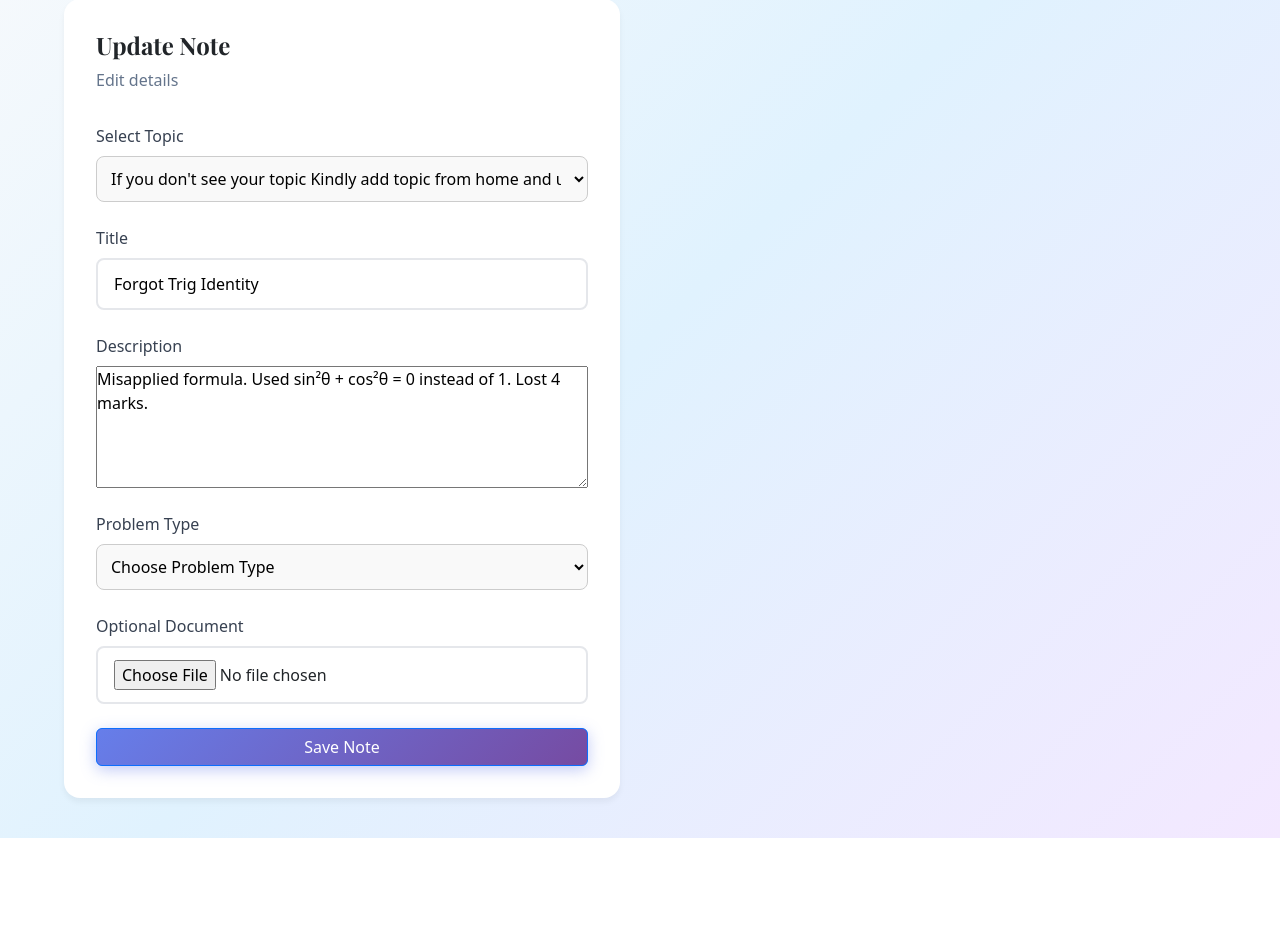
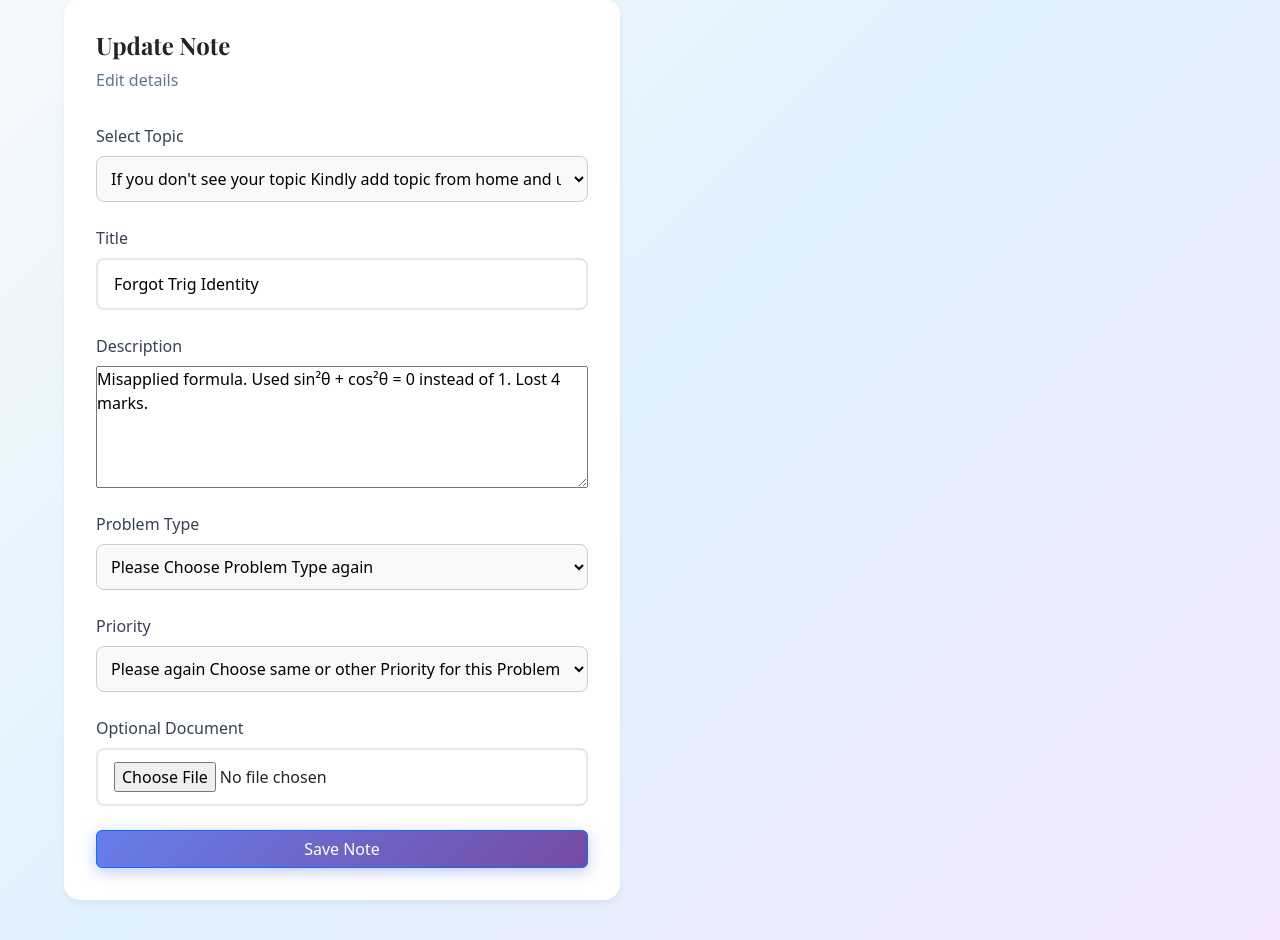
Before and after one commit to coutKaustubh/MindVault-Pro, a Django app: page /update-entry/13/ in a window 1280 px wide. Shown: the part 146-1086 px from the top of the page. Before the commit the page ends 984 px from the top, so only its background shows below. Run offline with Django 5.2, Linux system fonts and the light colour scheme; a user stored in the database is signed in; data comes from the database, SQL or seed files in the repository.

Commit message:
Added feature

```diff
--- a/Notes/templates/update_entry.html
+++ b/Notes/templates/update_entry.html
@@ -52,9 +52,9 @@
             </div>
             <div class="form-group">
                 <label for="problem_type">Problem Type</label>
-                <select name="problem_type" id="selected_topic" class="styled-select" onchange="toggleCustomInput(this)"
-                    required>
-                    <option value="" disabled selected>Choose Problem Type</option>
+                <select name="problem_type" id="selected_topic" class="styled-select"
+                    onchange="toggleCustomInput(this)">
+                    <option value="" disabled selected>Please Choose Problem Type again</option>
                     <option value="silly">Silly Mistake</option>
                     <option value="big">Big Mistake</option>
                     <option value="concept">Conceptual Error</option>
@@ -66,7 +66,16 @@
                 <input type="text" id="custom_problem_type" name="custom_problem_type" style="display:none;"
                     placeholder="Enter your custom type">
             </div>
-
+            <div class="form-group">
+                <label for="problem_type">Priority</label>
+                <select name="priority_choice" id="selected_topic" class="styled-select">
+                    <option value="" disabled selected>Please again Choose same or other Priority for this Problem
+                    </option>
+                    <option value="high">High</option>
+                    <option value="medium">Medium</option>
+                    <option value="low">Low</option>
+                </select>
+            </div>
             <div class="form-group">
                 <label for="image">Optional Document</label>
                 <input type="file" name="image" id="image" accept=".jpg,.jpeg,.png,.pdf">
```
